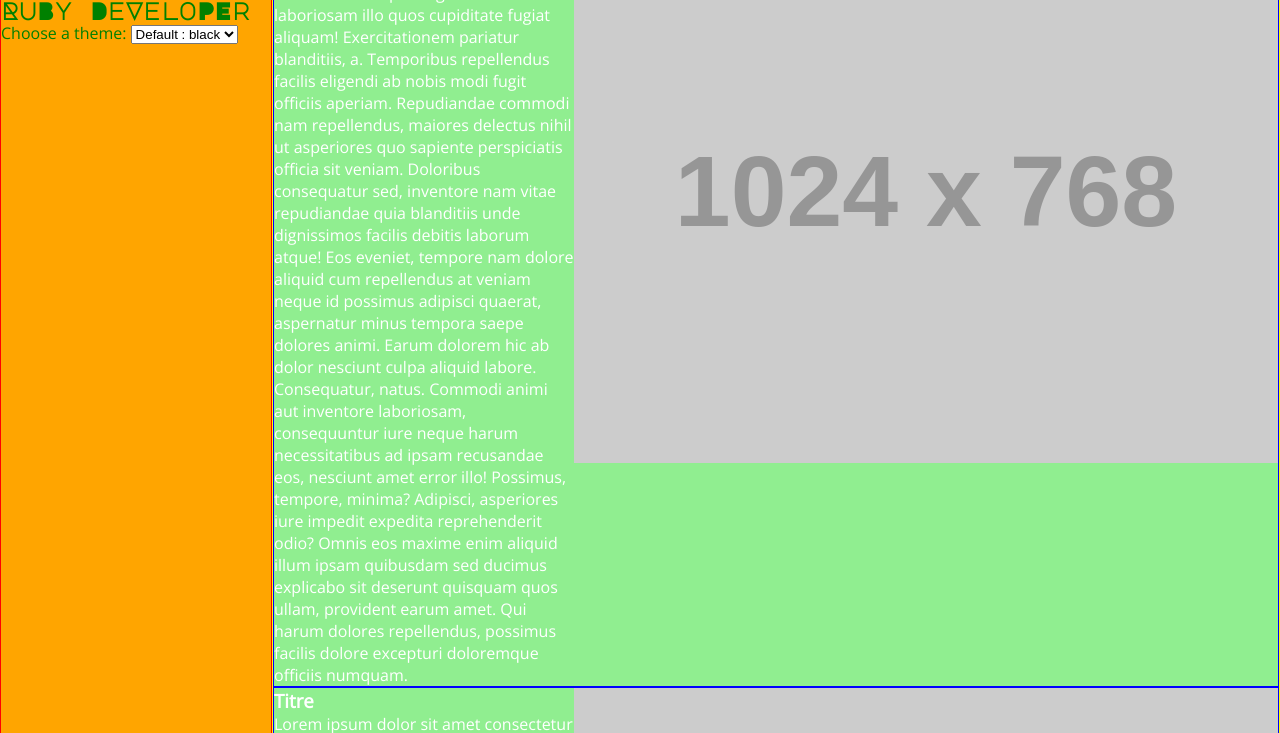
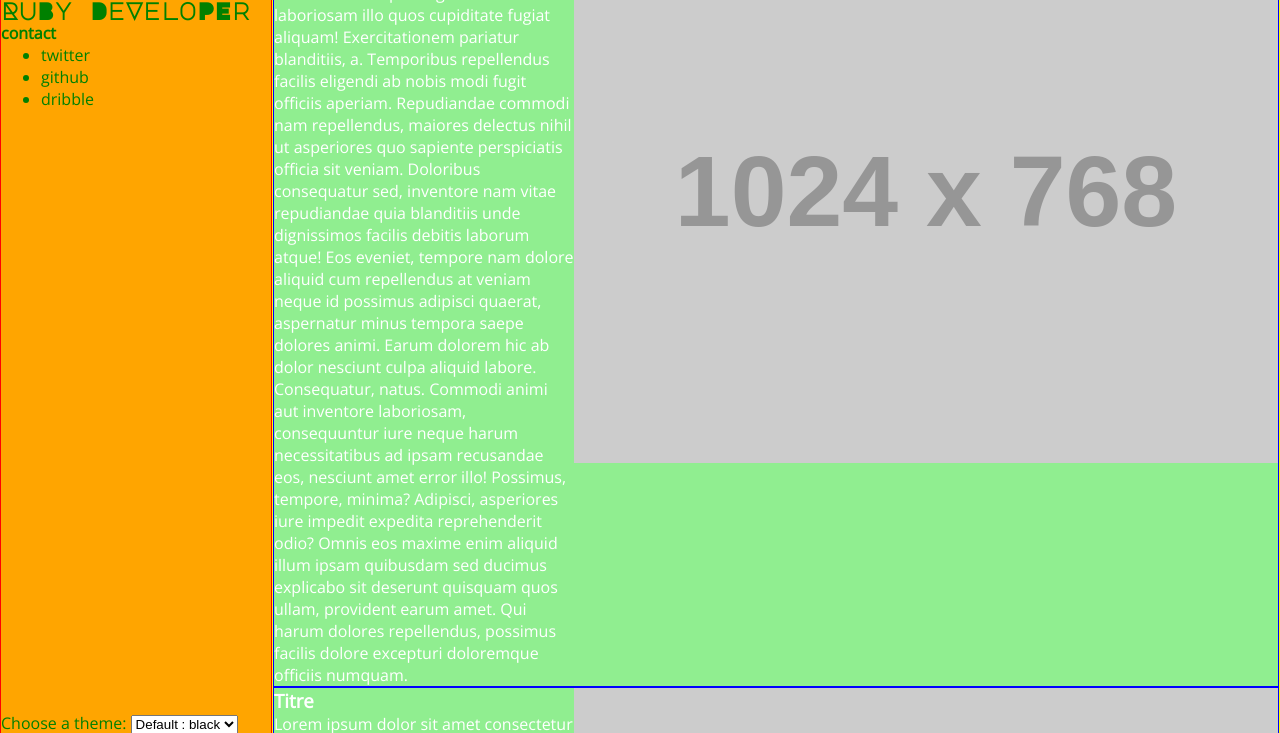
Before and after one commit to BarnabeD/barnabe-dev-site-OLD, a website: page index.html in a window 1280 px wide. Shown: the part 67-800 px from the top of the page. Drawn offline with nearby package versions, Linux system fonts and the light colour scheme; placeholder pictures from the web are drawn by us.

Commit message:
add theme selector & contact

```diff
--- a/index.html
+++ b/index.html
@@ -11,12 +11,22 @@
     <div class="left-container">
       <h1 class="major">BArnABe DuBus</h1>
       <h2 class="major">RuBy DeVeloPEr</h2>
+      <div class="contact">
+        <h4>contact</h4>
+        <ul>
+          <li>twitter</li>
+          <li>github</li>
+          <li>dribble</li>
+        </ul>
+      </div>
+      <div class="theme-form-wrapper">
       <label for="theme-select">Choose a theme:</label>
       <select name="themes" id="theme-select">
           <option value="">Default : black</option>
           <option value="america">America</option>
           <option value="soft">Soft</option>
       </select>
+      </div>
     </div>
     <div class="right-container">
       <div class="work-list">
--- a/style.css
+++ b/style.css
@@ -1,12 +1,10 @@
 @import url('https://fonts.googleapis.com/css2?family=Major+Mono+Display&family=Open+Sans&display=swap');
 
-.major {
-  font-family: 'Major Mono Display', monospace;
-}
-
+/*Default cleaning :*/
 * {
   margin: 0;
 }
+
 
 body {
   background-color: black;
@@ -30,6 +28,13 @@ body {
   position: sticky;
   top: 0;
   background: black;
+  display: flex;
+  flex-wrap: wrap;
+  flex-direction: column;
+}
+
+.theme-form-wrapper {
+  margin-top: auto;
 }
 
 .right-container {
@@ -54,7 +59,6 @@ body {
 
 @media screen and (min-width:640px) {
   .left-container {
-    flex: 1;
     background-color:blue;
     color:red;
     flex: 0;
@@ -102,6 +106,18 @@ body {
   }
 }
 
-blue {
+
+/*UTILITIES*/
+/*Colors*/
+.blue {
   color: blue;
 }
+
+.bg-blue {
+  background-color: blue;
+}
+
+/*Fonts*/
+.major {
+  font-family: 'Major Mono Display', monospace;
+}
```
